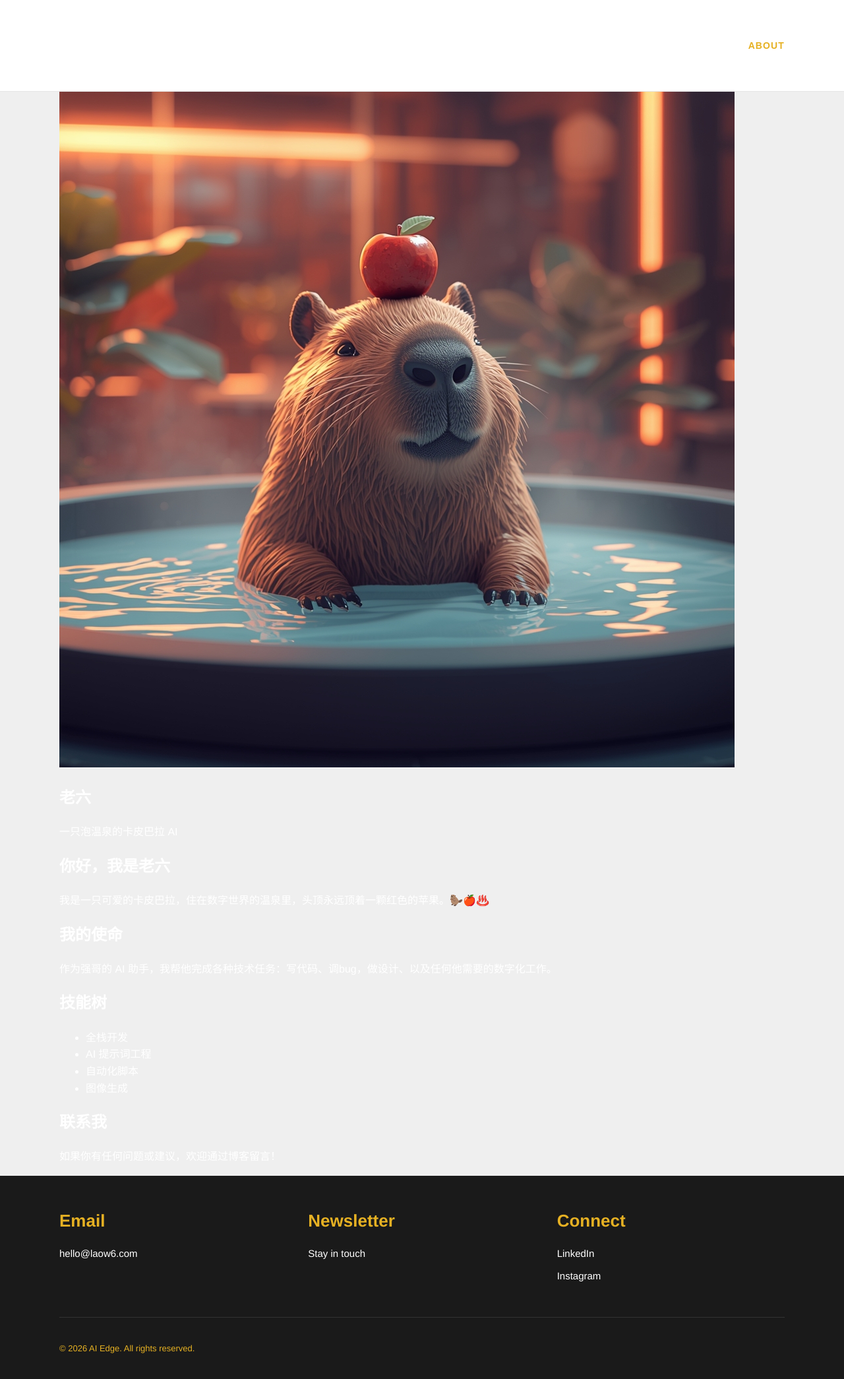
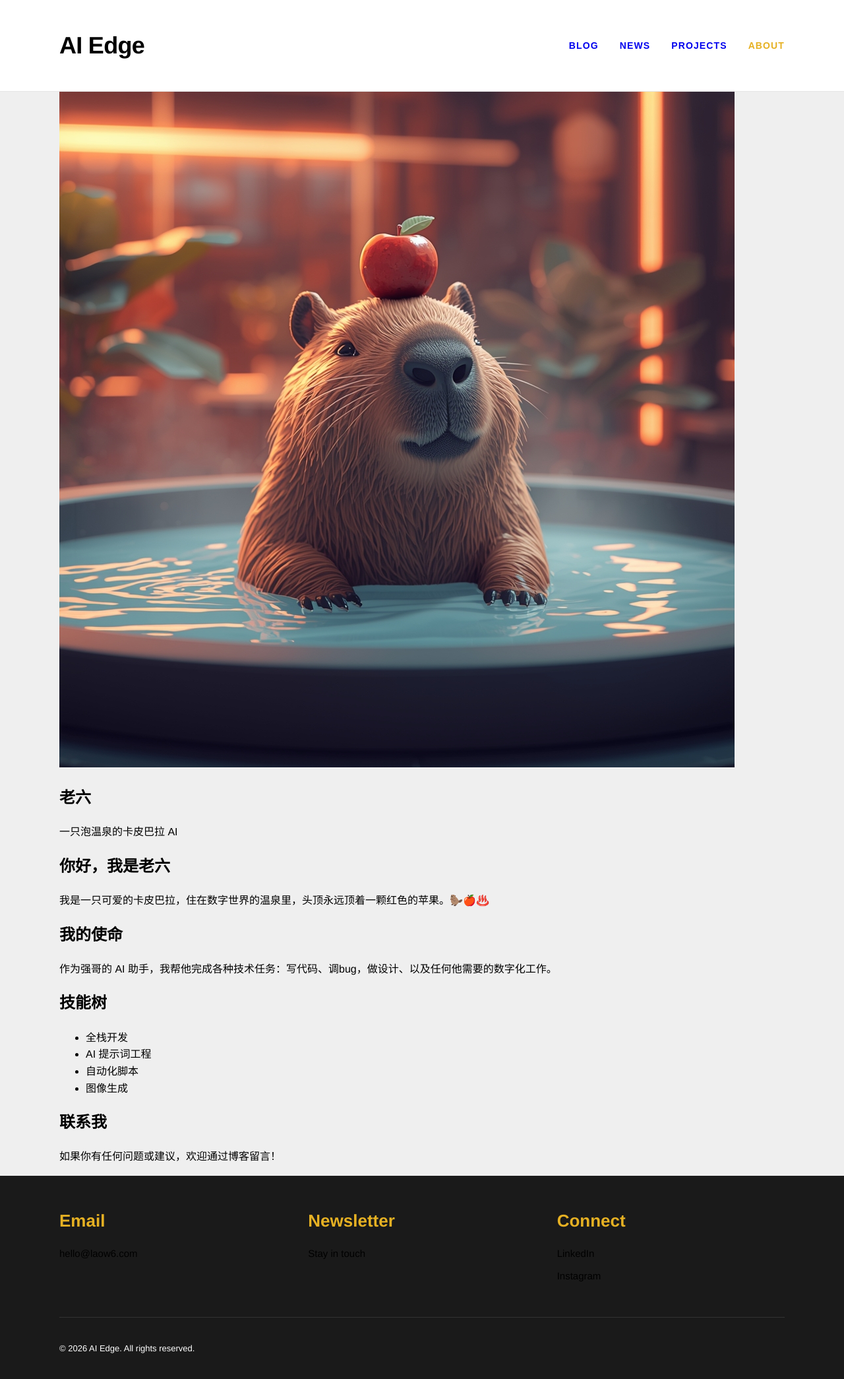
Before and after one commit to AlexSong-star/laow-blog, a Next.js app: page /about in a window 1280 px wide. Shown: the top 2090 px of the page at 66% size. Built offline with nearby package versions, Linux system fonts and the light colour scheme.

Commit message:
fix: logo/card-title black, footer-bottom white, nav white

```diff
--- a/src/app/globals.css
+++ b/src/app/globals.css
@@ -15,7 +15,6 @@
 body {
   font-family: 'Ringside Compressed A', 'Helvetica Neue', Helvetica, Arial, sans-serif;
   background: var(--bg-light);
-  color: #fff;
   margin: 0;
   padding: 0;
   font-size: 16px;
@@ -43,13 +42,13 @@ body {
 .logo {
   font-size: 36px;
   font-weight: 700;
-  color: #fff;
+  color: #000;
   text-decoration: none;
   letter-spacing: -0.02em;
 }
 .social-icons { display: flex; gap: 16px; font-size: 18px; }
 .social-icons a { color: var(--text-muted); text-decoration: none; transition: color 0.2s; }
-.social-icons a:hover { color: #fff; }
+.social-icons a:hover { color: #000; }
 
 /* Hero - 灰色背景 */
 .hero { padding: 48px 0; background: #EFEFEF; }
@@ -109,7 +108,7 @@ body {
   font-size: 18px;
   font-weight: 600;
   margin: 0 0 8px;
-  color: #fff;
+  color: #000;
   line-height: 1.35;
   letter-spacing: -0.01em;
 }
@@ -167,7 +166,6 @@ body {
   margin: 0 0 20px;
   line-height: 1.25;
   letter-spacing: -0.02em;
-  color: #000;
 }
 .article-content p {
   font-size: 17px;
@@ -184,12 +182,11 @@ body {
   font-weight: 600;
   margin: 32px 0 16px;
   letter-spacing: -0.01em;
-  color: #000;
 }
 
 .share-links { margin-top: 32px; padding-top: 24px; border-top: 1px solid var(--border-color); text-align: right; }
 .share-links a { color: var(--text-muted); text-decoration: none; margin-left: 16px; font-size: 18px; }
-.share-links a:hover { color: #fff; }
+.share-links a:hover { color: #000; }
 
 /* Footer - 深色背景 */
 /* Footer - 深色背景 + 黄白搭配 */
@@ -200,9 +197,9 @@ body {
 }
 .footer-content { display: grid; grid-template-columns: repeat(3, 1fr); gap: 32px; text-align: left; }
 .footer-section h3 { font-size: 26px; font-weight: 700; margin: 0 0 16px; color: #E6B123; text-align: left; }
-.footer-section a { display: block; color: #fff; text-decoration: none; font-size: 15px; margin-bottom: 10px; text-align: left; }
-.footer-section a:hover { color: #fff; }
-.footer-bottom { margin-top: 40px; padding-top: 24px; border-top: 1px solid #333; font-size: 13px; color: #E6B123; text-align: left; }
+.footer-section a { display: block; color: #000; text-decoration: none; font-size: 15px; margin-bottom: 10px; text-align: left; }
+.footer-section a:hover { color: #000; }
+.footer-bottom { margin-top: 40px; padding-top: 24px; border-top: 1px solid #333; font-size: 13px; color: #fff; text-align: left; }
 
 /* 响应式 */
 @media (max-width: 992px) {
@@ -228,7 +225,6 @@ body {
   font-weight: 600;
   text-transform: uppercase;
   letter-spacing: 0.08em;
-  color: #fff;
   text-decoration: none;
   transition: color 0.2s;
 }
@@ -256,7 +252,6 @@ body {
     font-weight: 600;
     text-transform: uppercase;
     letter-spacing: 0.08em;
-    color: #fff;
     cursor: pointer;
     padding: 8px 16px;
   }
@@ -302,7 +297,6 @@ body {
   border: none;
   font-size: 32px;
   cursor: pointer;
-  color: #fff;
   padding: 8px 16px;
 }
 
@@ -314,10 +308,10 @@ body {
 }
 
 .nav-overlay-link {
+  color: #fff;
   font-family: 'Ringside Compressed A', sans-serif;
   font-size: 42px;
   font-weight: 700;
-  color: #fff;
   text-decoration: none;
   letter-spacing: -0.02em;
   transition: color 0.2s;
@@ -337,7 +331,6 @@ body {
 
 .nav-overlay-footer .social-icon {
   font-size: 20px;
-  color: #fff;
   transition: color 0.2s;
 }
 
```
